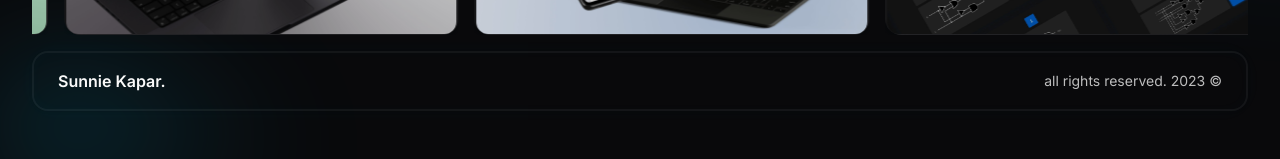
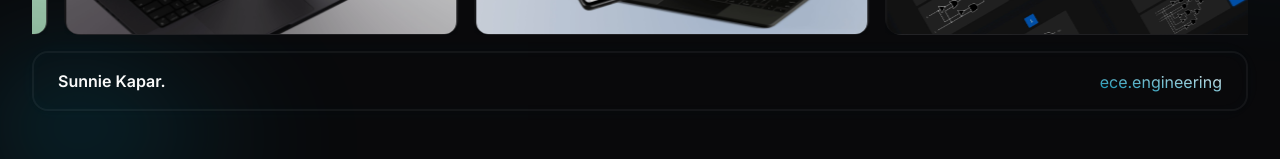
Before and after one commit to sunniekapar/portfolio, a Next.js app: page / in a window 1280 px wide. Shown: the part 1189-1348 px from the top of the page. Built offline with nearby package versions, Linux system fonts and the light colour scheme.

Commit message:
ECE Webring 👀

```diff
--- a/src/app/_layouts/Footer/Footer.tsx
+++ b/src/app/_layouts/Footer/Footer.tsx
@@ -2,6 +2,7 @@ import BentoCard from '@/components/BentoCard';
 import { cn } from '../../../lib/utils';
 import React from 'react';
 import FadeIn from '@/components/FadeIn';
+import Link from 'next/link';
 
 interface FooterProps extends React.HTMLProps<HTMLDivElement> {}
 
@@ -10,8 +11,16 @@ export default function Footer({ className, ...props }: FooterProps) {
     <FadeIn>
       <footer {...props} className={cn('w-full', className)}>
         <BentoCard className="!px-6 !py-4 flex flex-col sm:flex-row justify-between items-center">
-          <p className="font-semibold">Sunnie Kapar.</p>
-          <p className="text-sm opacity-75">all rights reserved. 2023 ©</p>
+          <p className="font-semibold">Sunnie Kapar. </p>
+          <Link
+            href="https://ece.engineering/"
+            target="_blank"
+            className="ml-4 bg-clip-text bg-gradient-to-tr from-accent to-zinc-50 text-transparent inline-block
+                          hover:text-accent transition duration-500 group"
+          >
+            ece.engineering
+            <span className="block origin-right max-w-0 group-hover:max-w-full transition-all duration-200 -mt-1 h-0.5 bg-accent" />
+          </Link>
         </BentoCard>
       </footer>
     </FadeIn>
```
